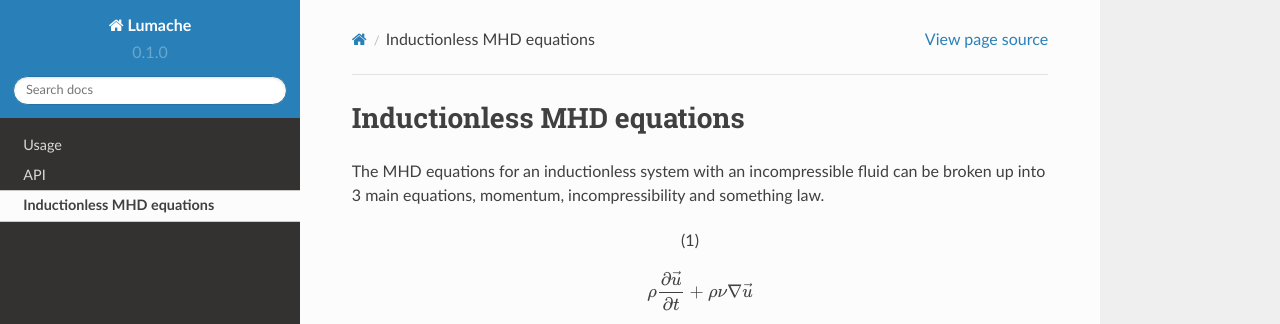
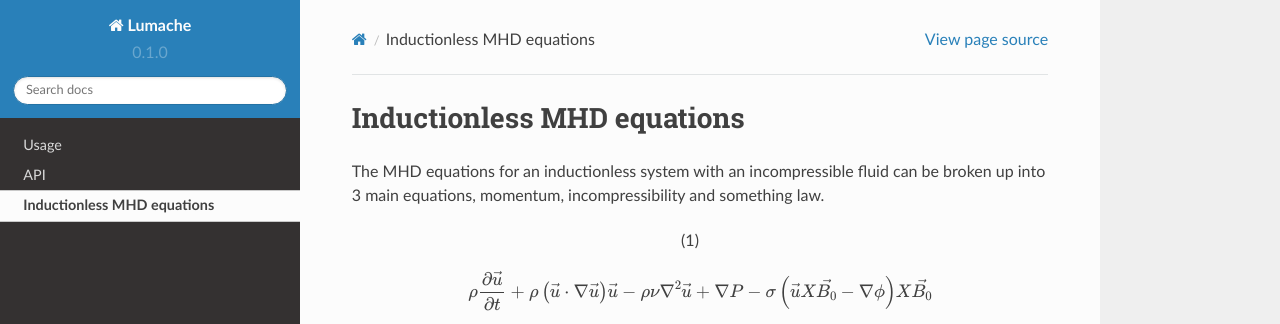
Before and after one commit to sohail69/MHD_mfem_practice, a Sphinx documentation site: the page built from documentation/docs/source/inductionlessmhd.rst, in a window 1280 px wide, cut to the strip 0-324 px from the top of the page. Built offline with Sphinx 7.4.7 and the Read the Docs theme 2.0.0, drawn with Linux system fonts in a browser that asks for light colours.

Commit message:
Update inductionlessmhd.rst

```diff
--- a/documentation/docs/source/inductionlessmhd.rst
+++ b/documentation/docs/source/inductionlessmhd.rst
@@ -4,7 +4,7 @@ Inductionless MHD equations
 The MHD equations for an inductionless system with an incompressible fluid can be
 broken up into 3 main equations, momentum, incompressibility and something law.
 
-.. math:: \rho \frac{\partial \vec{u}}{\partial t} + \rho \nu \nabla \vec{u}
+.. math:: \rho \frac{\partial \vec{u}}{\partial t} + \rho \left( \vec{u} \cdot \nabla \vec{u} \right) \vec{u} -\rho \nu \nabla^{2} \vec{u} + \nabla P - \sigma \left(\vec{u} X \vec{B_{0}} - \nabla \phi \right) X \vec{B_{0}}
    :label: inductionlessIcoMomentum
 
 .. autosummary::
```
